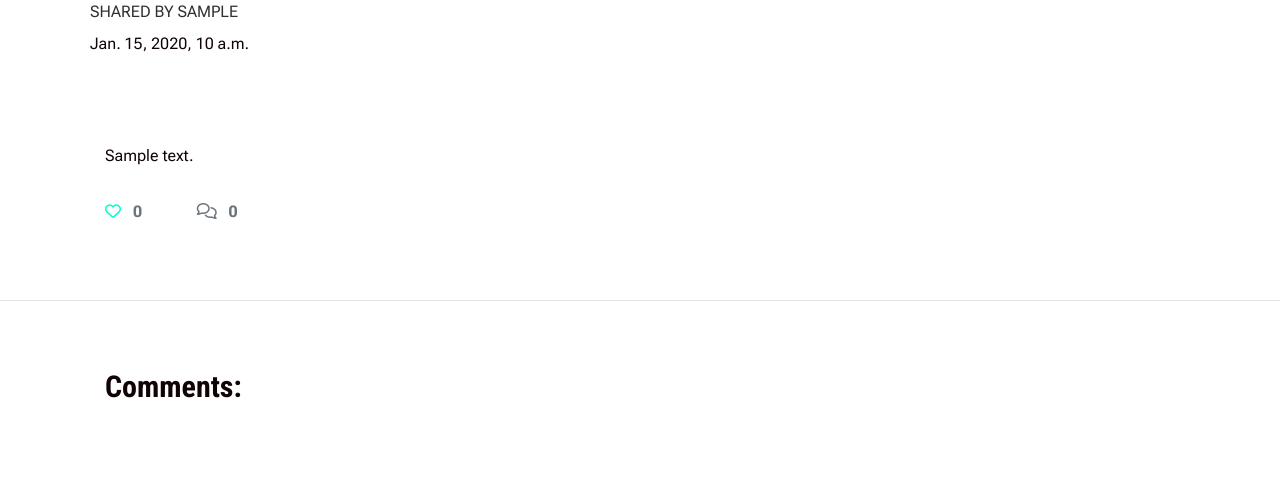
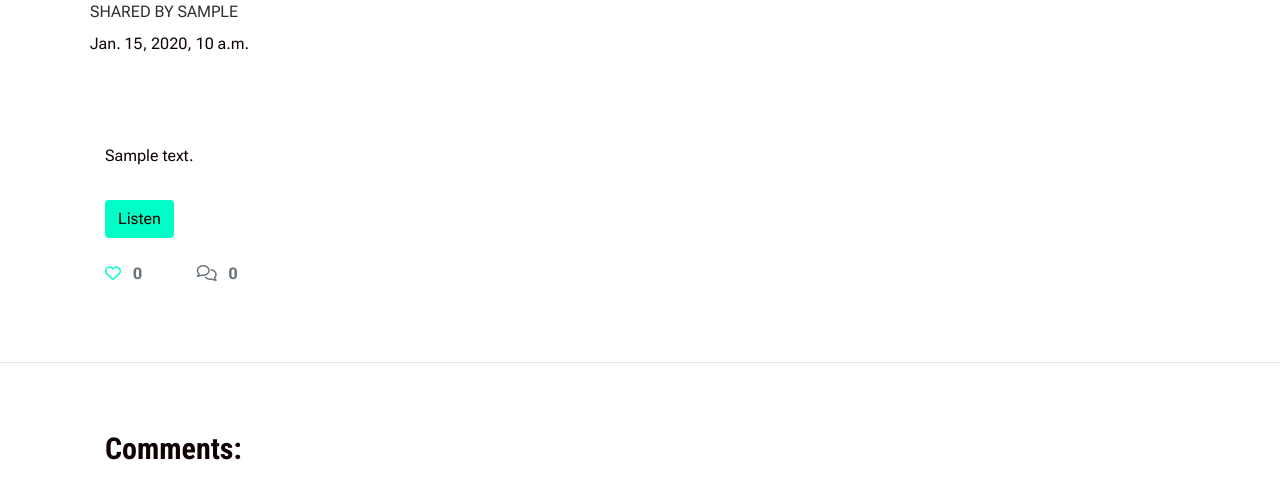
Before and after one commit to RickofManc/fresh-casts, a Django app: a page that uses templates/base.html in a window 1280 px wide. Shown: the part 276-754 px from the top of the page. Run offline with Django 3.2, Linux system fonts and the light colour scheme; tables that the repository leaves empty hold one stand-in row (values such as "Sample post"); some libraries are stand-ins or nearby versions.

Commit message:
Add 'Category' page with the aim of being able to view all posts under the same category. Links all in place, issue with the database query. Also added an anchor tag on the Post Detail page to allow users to visit the podcast url

```diff
--- a/blog/models.py
+++ b/blog/models.py
@@ -14,14 +14,6 @@ STATUS = (
     (0, 'Draft'),
     (1, 'Published')
     )
-PODCAST_CATEGORY = (
-        (0, 'Latest'),
-        (1, 'Life'),
-        (2, 'Music'),
-        (3, 'News'),
-        (4, 'Sport'),
-        (5, 'Technology')
-        )
 
 
 class Category(models.Model):
--- a/blog/urls.py
+++ b/blog/urls.py
@@ -10,6 +10,7 @@ urlpatterns = [
     path('post/<slug:slug>/', views.PostDetail.as_view(), name='post_detail'),
     path('like/<slug:slug>', views.PostLike.as_view(), name='post_like'),
     path('add_post/', views.AddPostView.as_view(), name='add_post'),
+    path('category/<str:cats>/', views.get_category_view, name='category'),
     path('about/', views.get_about, name='about'),
     path('accessibility_statement/', views.get_accessibility_statement, name='accessibility_statement'),
     path('copyright_statement/', views.get_copyright_statement, name='copyright_statement'),
--- a/blog/views.py
+++ b/blog/views.py
@@ -86,7 +86,12 @@ class PostLike(View):
 class AddPostView(CreateView):
     model = Post
     template_name = 'add_post.html'
-    fields = ('title', 'category', 'content', 'podcast_url', 'featured_image')
+    fields = ('title', 'category', 'author', 'content', 'podcast_url', 'featured_image')
+
+
+def get_category_view(request, cats):
+    category_posts = Post.objects.filter(category__name__contains=cats)
+    return render(request, 'categories.html', {'cats': cats, 'category_posts': category_posts})
 
 
 def get_about(request):
--- a/static/css/style.css
+++ b/static/css/style.css
@@ -41,6 +41,26 @@ form {
     background-color: #fff;
     color: #100303;
     border: 1px solid #00ffc6;
+}
+
+.anchor-btn {
+    display: inline-block;
+    box-sizing: border-box;
+    font-size: 1rem;
+    font-weight: 400;
+    text-align: center;
+    text-transform: none;
+    text-decoration: none;
+    background-color: #00ffc6;
+    transition: color .15s ease-in-out, background-color .15s ease-in-out, border-color .15s ease-in-out, box-shadow .15s ease-in-out;
+    color: #100303;
+    user-select: none;
+    border: 1px solid transparent;
+    border-radius: 0.25rem;
+    padding: 0.375rem 0.75rem;
+    margin-top: 1.5rem;
+    margin-bottom: 1.5rem;
+    line-height: 1.5;
 }
 
 /* || NAVBAR STYLES */
@@ -299,28 +319,6 @@ ul.errorlist.nonfield {
 }
 
 
-/* || ABOUT US  */
-
-.anchor-btn {
-    display: inline-block;
-    box-sizing: border-box;
-    font-size: 1rem;
-    font-weight: 400;
-    text-align: center;
-    text-transform: none;
-    text-decoration: none;
-    background-color: #00ffc6;
-    transition: color .15s ease-in-out, background-color .15s ease-in-out, border-color .15s ease-in-out, box-shadow .15s ease-in-out;
-    color: #100303;
-    user-select: none;
-    border: 1px solid transparent;
-    border-radius: 0.25rem;
-    padding: 0.375rem 0.75rem;
-    margin-top: 1.5rem;
-    line-height: 1.5;
-}
-
-
 /* |||| MEDIA QUERIES  */
 
 /* Small devices (smartphones, up to 767px) */
@@ -403,21 +401,10 @@ ul.errorlist.nonfield {
     a.navbar-brand {
         margin-right: 0!important;
     }
-
 }
 
 /* Large devices (desktops, 992px and up) */
-@media (min-width: 992px) {
-
-
-
-}
+@media (min-width: 992px) {}
 
 /* Extra large devices (large desktops, 1200px and up) */
-@media (min-width: 1200px) {
-
-    /* || NAVBAR STYLES */
-
-
-
-}
+@media (min-width: 1200px) {}
--- a/templates/about.html
+++ b/templates/about.html
@@ -25,7 +25,7 @@
             <p class="card-text"><strong>Let's share the freshest podcasts together.</strong>
             </p>
             <br>
-            <p class="card-text">Here you can explore what's fresh through six key categories, and with a user account you
+            <p class="card-text">Here you can explore what's fresh through five key categories, and with a user account you
                 can become a contributor.<br>Show your appreciation of a post with a like, or comment to join in and provide
                 your view. You can also contribute to the content by creating your own post and sharing what's fresh to you.
             </p>
--- a/templates/base.html
+++ b/templates/base.html
@@ -28,7 +28,7 @@
     <!-- Font Awesome Kit Tag -->
     <script src="https://kit.fontawesome.com/ac339da8f6.js" crossorigin="anonymous"></script>
     <!-- CSS Stylesheet -->
-    <link rel="stylesheet" type="text/css" href="static/css/style.css">
+    <link rel="stylesheet" type="text/css" href="{% static 'css/style.css' %}">
 </head>
 
 <body>
--- a/templates/post_detail.html
+++ b/templates/post_detail.html
@@ -37,6 +37,7 @@
                 <p class="card-text">
                     {{ post.content | safe }}
                 </p>
+                <a href="{{ post.podcast_url }}" target="_blank" class="anchor-btn">Listen</a>
                 <br>
                 <div class="row justify-content-start">
                     <div class="col-sm-2 col-lg-1 xs-col-width">
```
Also changed, not shown: templates/categories.html (renamed from templates/category.html, +6 -13 lines), templates/index.html (+5 -3 lines).
